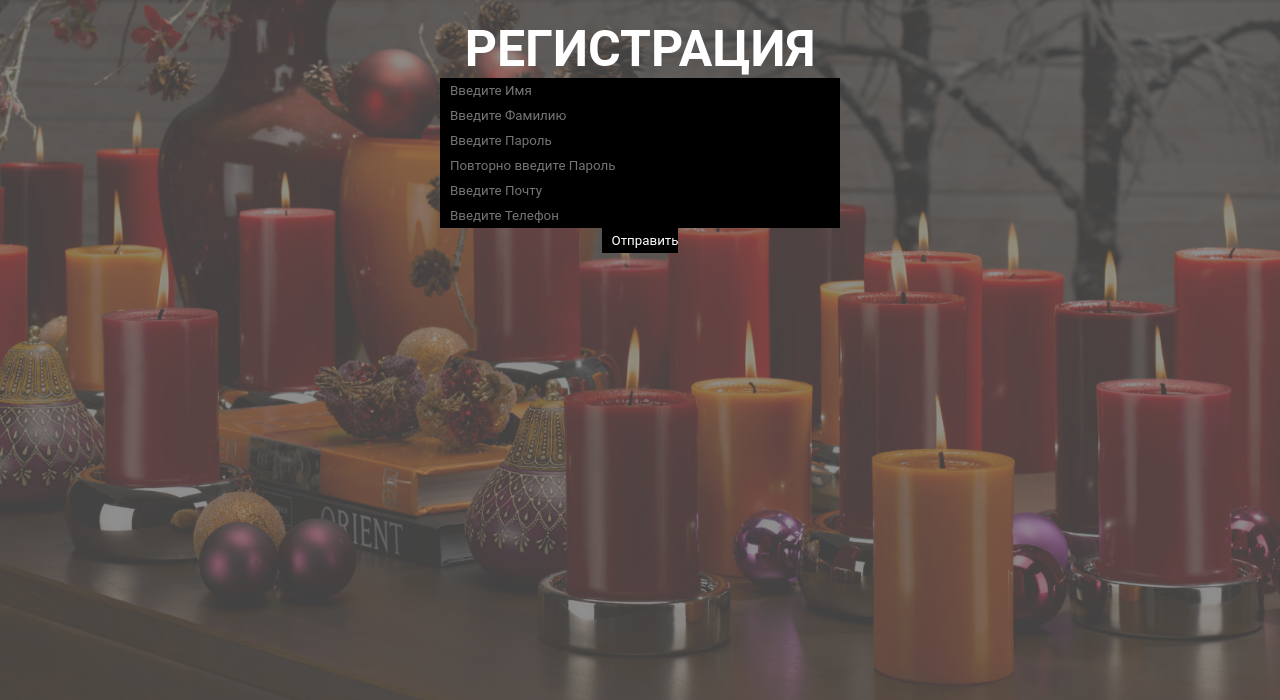
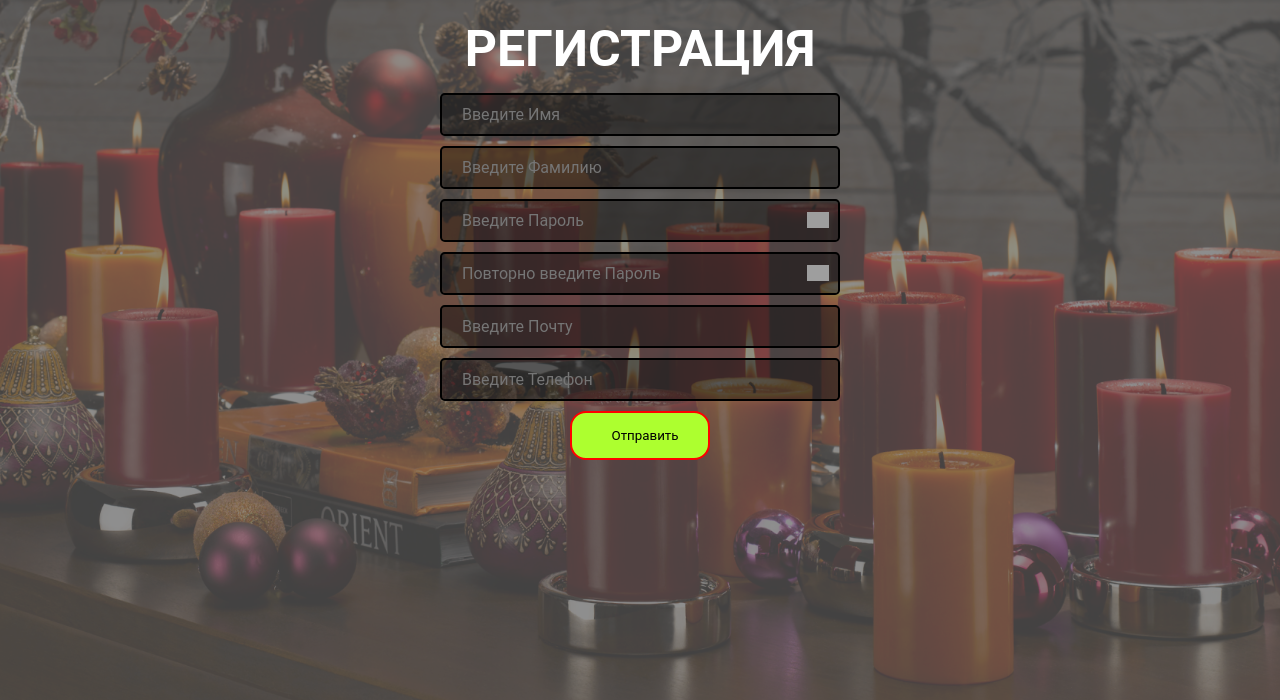
Before and after one commit to Sof7ik/candles, a PHP site: page /view/regPage.php in a window 1280 px wide. Shown: the part 80-780 px from the top of the page. Run offline with PHP 8.4, Linux system fonts and the light colour scheme; grey boxes are pictures that could not be loaded.

Commit message:
some visual fixes

```diff
--- a/view/resources/css/index.css
+++ b/view/resources/css/index.css
@@ -7,8 +7,6 @@ div.main-wrapper
     flex-flow: column nowrap;
     justify-content: flex-start;
     align-items: center;
-
-    /* padding: 110px 0px; */
 }
 
 div.main-wrapper > h1
--- a/view/resources/css/registration.css
+++ b/view/resources/css/registration.css
@@ -1,4 +1,4 @@
-form
+form.reg-form
 {
     margin: 0 auto;
 
@@ -6,21 +6,88 @@ form
     flex-flow: column nowrap;
     align-items: center;
     justify-content: flex-start;
+
+    margin-top: 15px;
 }
 
-form input
+form.reg-form input
 {
-    padding: 5px 0px;
     text-indent: 10px;
-    background-color: #000;
 
-    border: none;
     outline: none;
 
     color: #fff;
 }
 
-form input:not(input[type="submit"])
+div.passwordWrapper
 {
     width: 400px;
+    background-color: rgba(0, 0, 0, 0.4);
+    margin-bottom: 10px;
+    border: 2px solid black;
+    border-radius: 0.3rem;
+
+    position: relative;
 }
+
+div.passwordWrapper a
+{
+    position: absolute;
+    top: 0;
+    right: 0;
+    height: 100%;
+    width: 10%;
+    background-image: url('../img/icons/show.png');
+    background-size: 55%;
+    background-repeat: no-repeat;
+    background-position: center center;
+}
+
+input.reg-input
+{
+    width: 400px;
+
+    background-color: rgba(0, 0, 0, 0.4);
+
+    border: 2px solid black;
+    border-radius: 0.3rem;
+
+    font-size: 16px;
+
+    padding: 10px;
+    margin-bottom: 10px;
+}
+
+input.reg-input-password
+{
+    width: 90%;
+
+    border-top-left-radius: 0.3rem;
+    border-bottom-left-radius: 0.3rem;
+
+    font-size: 16px;
+
+    padding: 10px;
+
+    border: none;
+    outline: none;
+
+    background-color: transparent;
+}
+
+form input[type="submit"]
+{
+    color: #000;
+    background-color: greenyellow;
+    padding: 15px 30px;
+
+    border-radius: 1rem;
+
+    border: 2px solid red;
+    transition: all .3s;
+}
+
+form input[type="submit"]:active
+{
+    transform: scale(1.05);
+}
```
Also changed, not shown: view/resources/css/userPage.css (+19 -3 lines).
